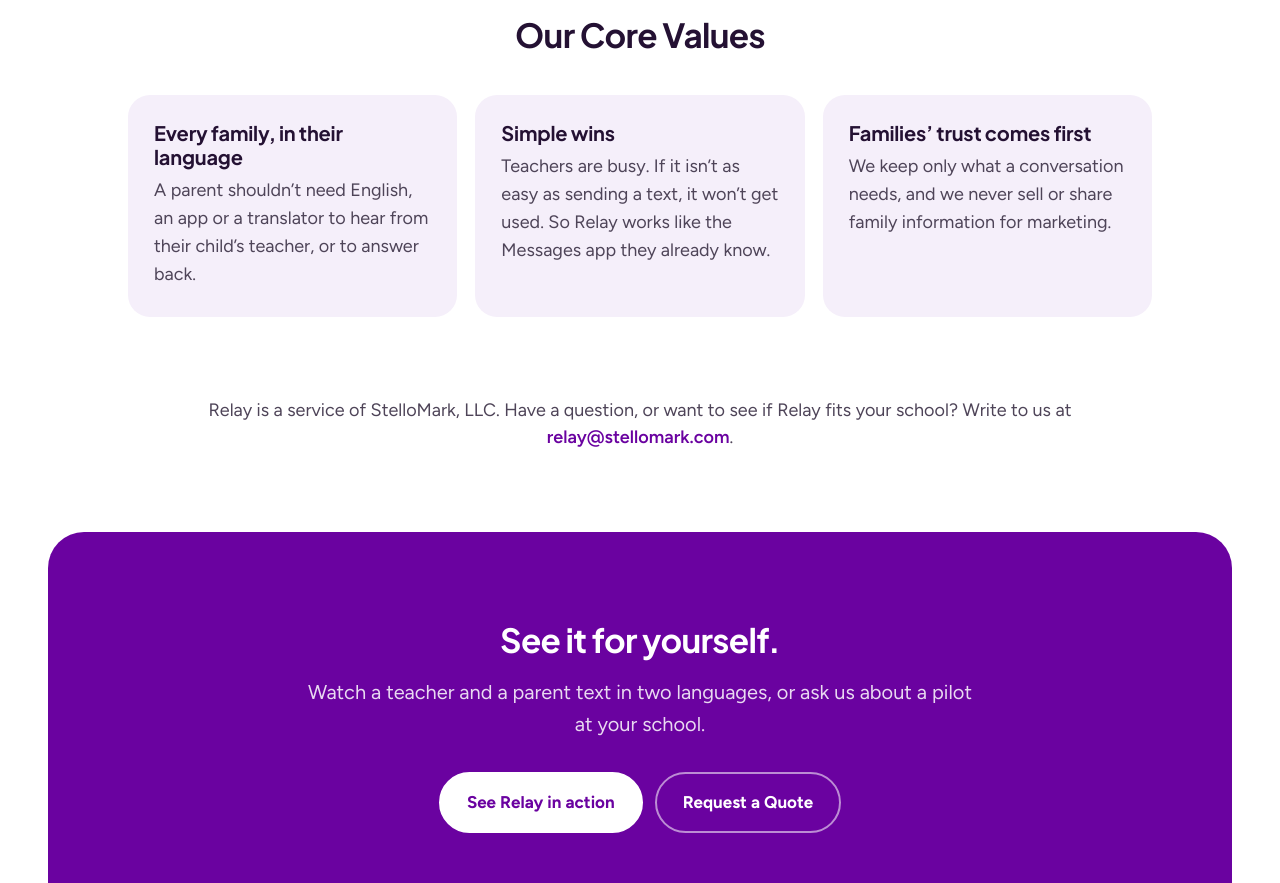
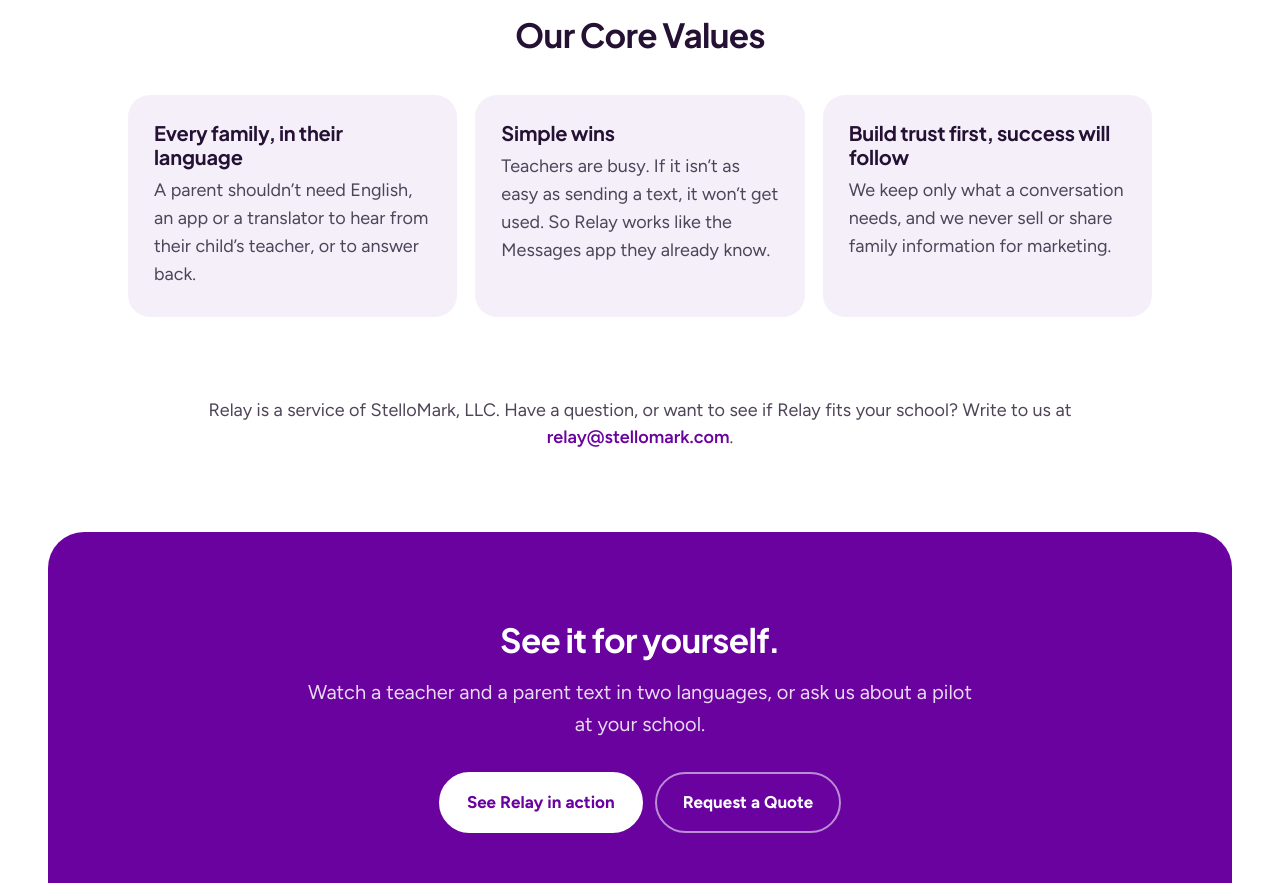
Before and after one commit to stellomax/relay-text, a Next.js app: page /about in a window 1280 px wide. Shown: the part 1280-2163 px from the top of the page. Built offline with nearby package versions, Linux system fonts and the light colour scheme.

Commit message:
About: third core value 'Build trust first, success will follow'
Co-Authored-By: Claude Opus 5.5 <noreply@anthropic.com>
Claude-Session: https://claude.ai/code/session_01NHaCwh9APNv8QtQw9JUgEf

```diff
--- a/app/about/page.tsx
+++ b/app/about/page.tsx
@@ -25,7 +25,7 @@ const BELIEFS = [
     text: "Teachers are busy. If it isn’t as easy as sending a text, it won’t get used. So Relay works like the Messages app they already know.",
   },
   {
-    title: "Families’ trust comes first",
+    title: "Build trust first, success will follow",
     text: "We keep only what a conversation needs, and we never sell or share family information for marketing.",
   },
 ];
```
